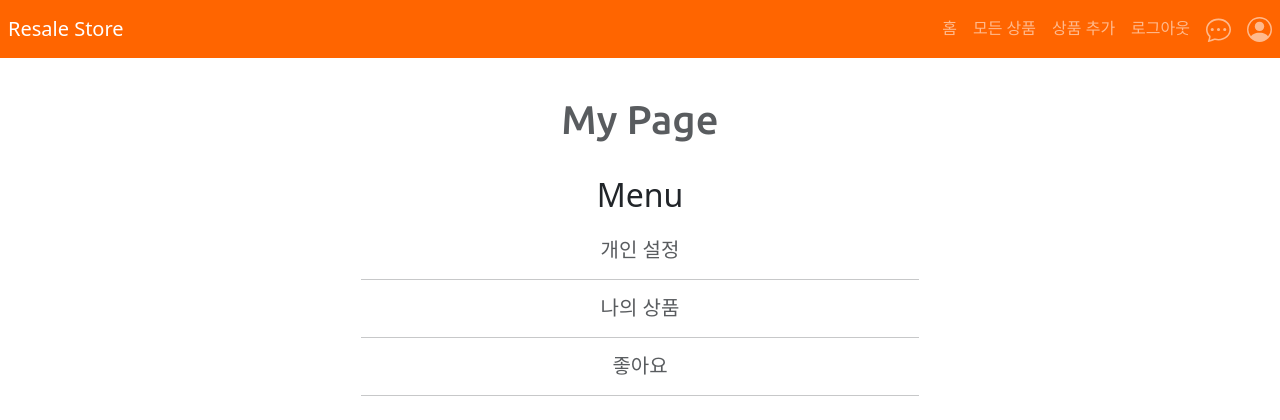
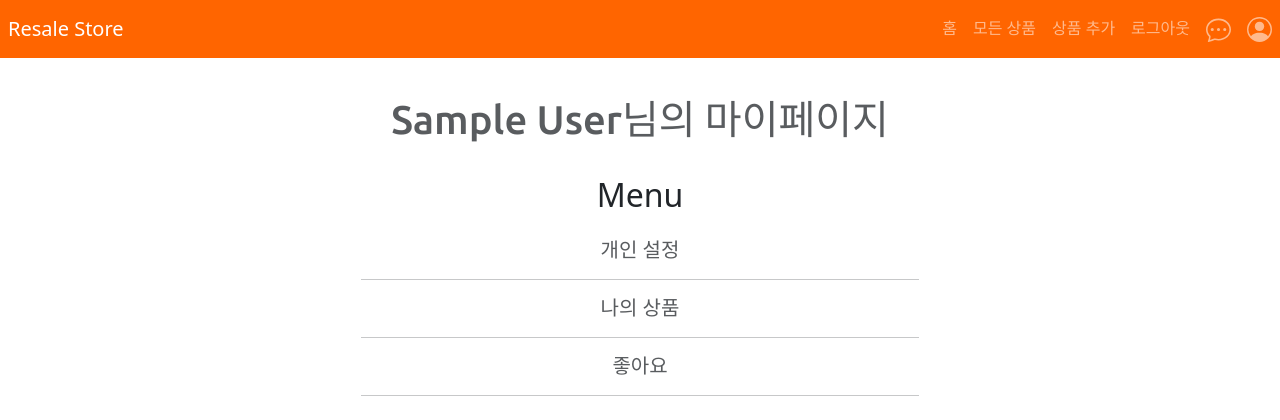
Before and after one commit to ssh328/ResaleStore, a Flask app: page /my_page in a window 1280 px wide. Shown: the top 420 px of the page. Run offline with Flask 3, Linux system fonts and the light colour scheme; the visitor is signed in with stand-in values (Sample User, id 1); data that the repository does not hold is empty; parts of the project's set-up code (start-up, migrations or seed data) failed here and were passed over; some libraries are stand-ins or nearby versions.

Commit message:
마이페이지 수정

```diff
--- a/templates/users/my_page.html
+++ b/templates/users/my_page.html
@@ -5,7 +5,7 @@
     <div class="text-danger text-center">
         {% include 'partial/flash.html' %}
     </div>
-    <h1 class="text-center text-muted">My Page</h1>
+    <h1 class="text-center text-muted">{{ current_user.name }}님의 마이페이지</h1>
 </div>
 
 <div class="row d-flex flex-column align-items-center justify-content-center mt-4">
```
